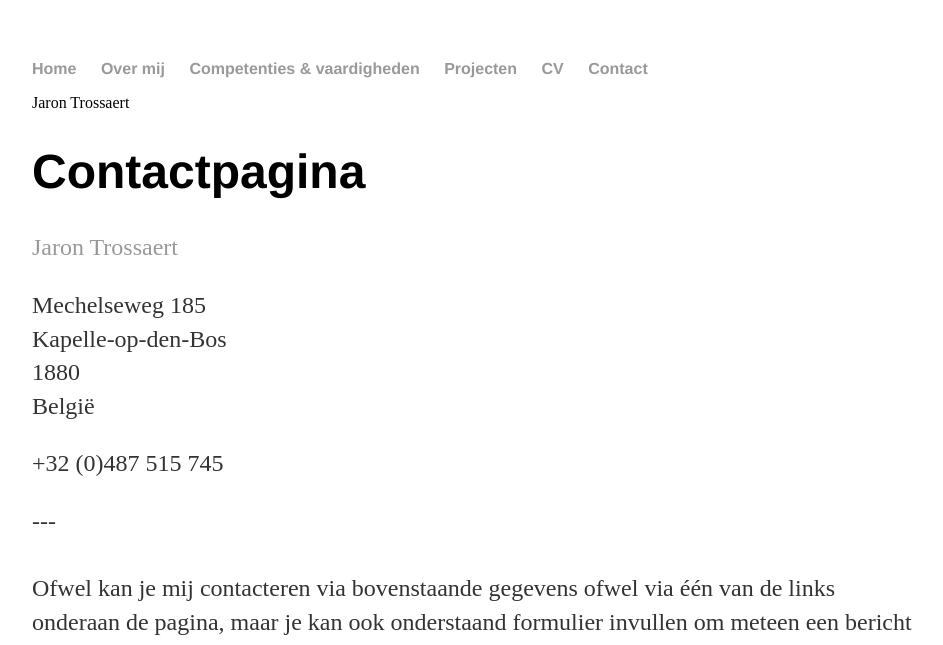
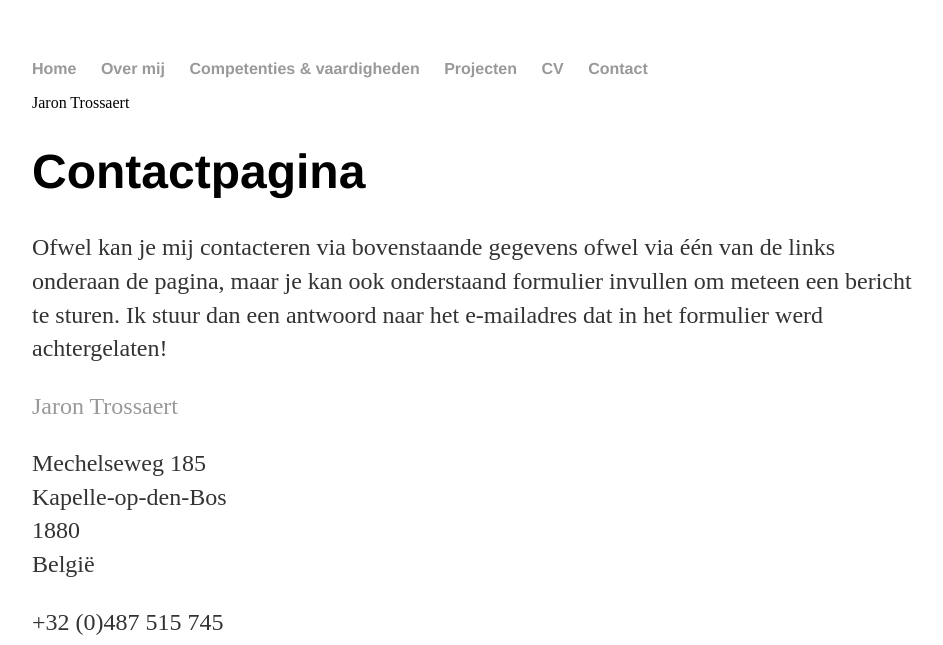
Before and after one commit to Jornax/Jornax.github.io, a Jekyll site: the page built from contact/index.html, in a window 1280 px wide. Shown: the top 645 px of the page, without its empty margins (160-1103 px from the left). Built offline with Jekyll 4.4.1, drawn with Linux system fonts in a browser that asks for light colours; some of the changed text lies outside the part shown.

Commit message:
Update index.html

```diff
--- a/contact/index.html
+++ b/contact/index.html
@@ -4,26 +4,31 @@ title: Contactpagina
 ---
 <div class="contact">
     <h1>Contactpagina</h1>
+    <p>
+        Ofwel kan je mij contacteren via bovenstaande gegevens ofwel via &#xE9;&#xE9;n van de links onderaan de pagina, maar je kan ook onderstaand formulier
+        invullen om meteen een bericht te sturen. Ik stuur dan een antwoord naar het e-mailadres dat in het formulier werd achtergelaten!
+    </p>
+    <div class="contact-container">
         <div class="vcard">
-<p class="fn"><a href="mailto:jaron.trossaert@gmail.com">Jaron Trossaert</a><p>
+            <p class="fn">
+                <a href="mailto:jaron.trossaert@gmail.com">Jaron Trossaert</a>
+            </p>
             <p class="adr">
                 <span class="street-address">Mechelseweg 185</span><br>
                 <span class="region">Kapelle-op-den-Bos</span><br>
                 <span class="postal-code">1880</span><br>
-<span class="country-name">Belgi&euml;</span>
+                <span class="country-name">Belgi&#xEB;</span>
             </p>
             <p class="tel">+32 (0)487 515 745</p>
         </div>
-</div>
-<p STYLE="justify;">
-				---<br><br>Ofwel kan je mij contacteren via bovenstaande gegevens ofwel via &eacute;&eacute;n van de links onderaan de pagina, maar je kan ook onderstaand formulier
-				invullen om meteen een bericht te sturen. Ik stuur dan een antwoord naar het e-mailadres dat in het formulier werd achtergelaten!
-			</p>
-	<div id="wufoo-z1vjmqd50yibkfx">
+        <div id="wufoo-z1vjmqd50yibkfx" class="contact-form">
             Fill out my <a href="https://jornax.wufoo.com/forms/z1vjmqd50yibkfx">online form</a>.
         </div>
-<div id="wuf-adv" style="font-family:inherit;font-size: small;color:#a7a7a7;text-align:center;display:block;">There are tons of <a href="http://www.wufoo.com/features/">Wufoo features</a> to help make your forms awesome.</div>
-<script type="text/javascript">var z1vjmqd50yibkfx;(function(d, t) {
+    </div>
+</div>
+<script type="text/javascript">
+    var z1vjmqd50yibkfx;
+    (function(d, t) {
         var s = d.createElement(t), options = {
         'userName':'jornax',
         'formHash':'z1vjmqd50yibkfx',
@@ -32,10 +37,12 @@ var s = d.createElement(t), options = {
         'async':true,
         'host':'wufoo.com',
         'header':'show',
-'ssl':true};
+        'ssl':true
+    };
     s.src = ('https:' == d.location.protocol ? 'https://' : 'http://') + 'www.wufoo.com/scripts/embed/form.js';
     s.onload = s.onreadystatechange = function() {
         var rs = this.readyState; if (rs) if (rs != 'complete') if (rs != 'loaded') return;
         try { z1vjmqd50yibkfx = new WufooForm();z1vjmqd50yibkfx.initialize(options);z1vjmqd50yibkfx.display(); } catch (e) {}};
         var scr = d.getElementsByTagName(t)[0], par = scr.parentNode; par.insertBefore(s, scr);
-})(document, 'script');</script>
+    })(document, 'script');
+</script>
```
Lines whose indentation alone changed are shown as unchanged.
